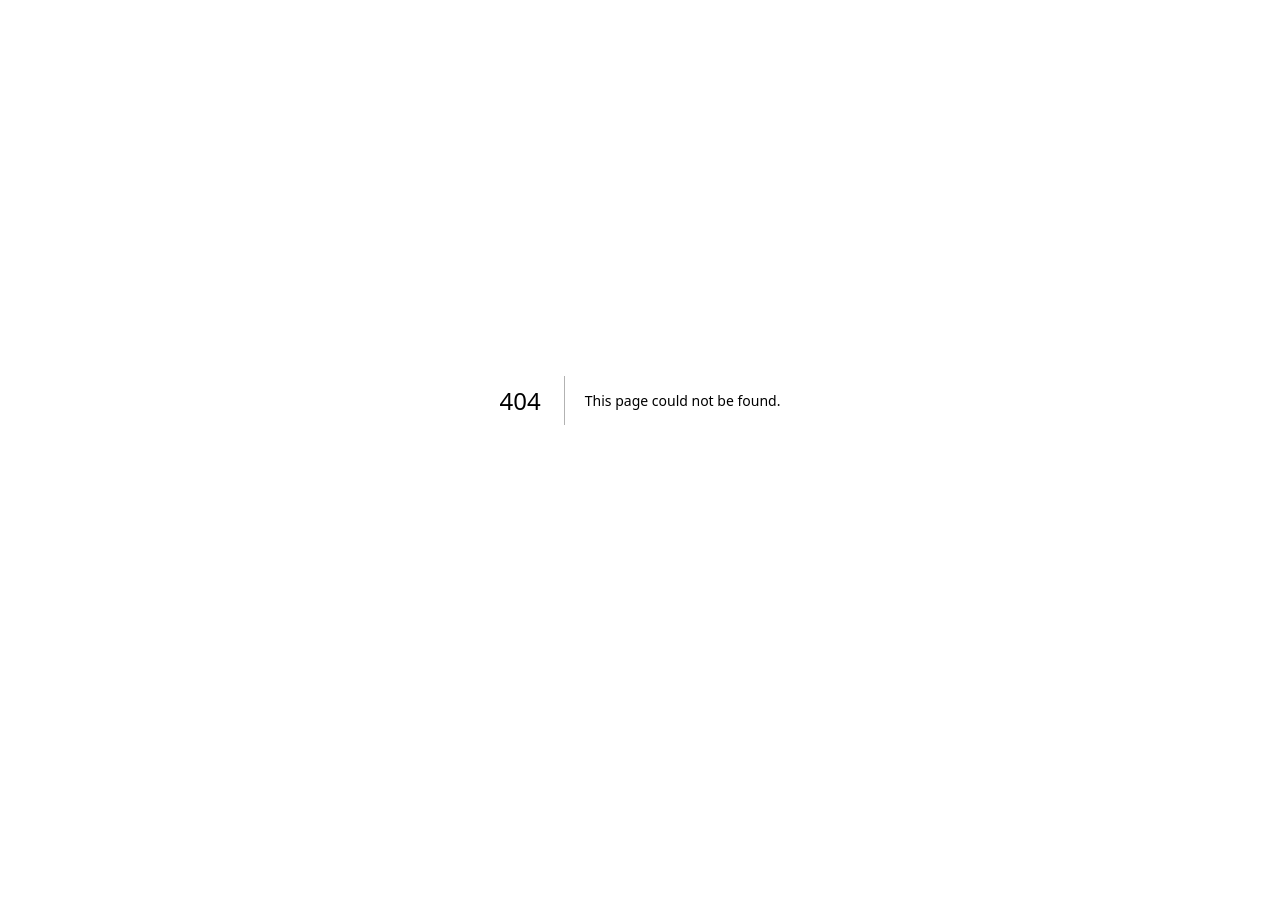
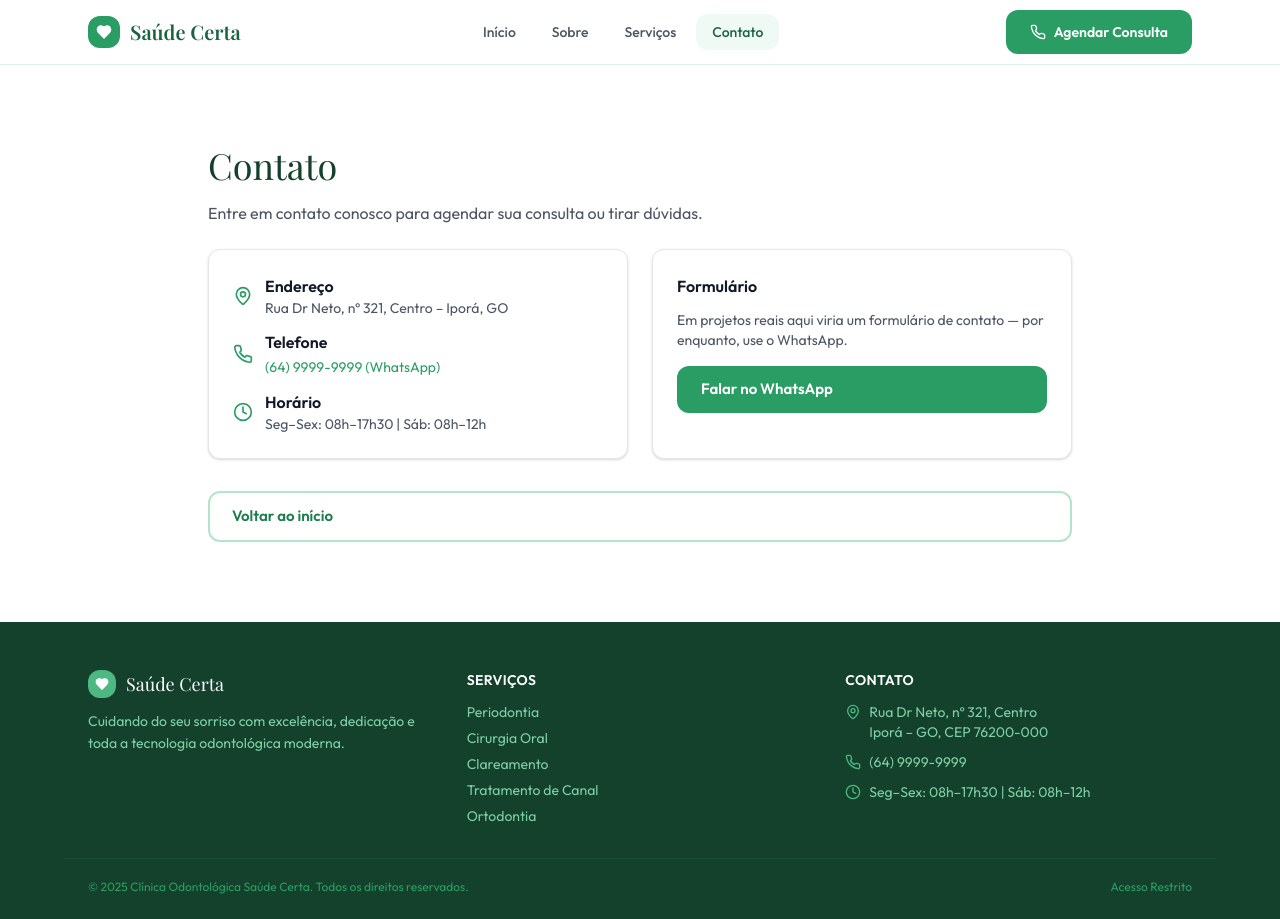
Before and after one commit to PRautomacao/saude-certa, a Next.js app: page /contato in a window 1280 px wide. Before the commit this address had no page. Before the commit the page ends 800 px from the top, so only its background shows below. Built offline with nearby package versions, Linux system fonts and the light colour scheme; a web font is replaced by a local one.

Commit message:
Add site pages: /sobre, /servicos, /contato to avoid 404

```diff
--- /dev/null
+++ b/app/(site)/contato/page.tsx
@@ -0,0 +1,47 @@
+import Link from 'next/link';
+import { MapPin, Phone, Clock } from 'lucide-react';
+
+export default function ContatoPage() {
+  return (
+    <div className="max-w-4xl mx-auto px-4 py-20">
+      <h1 className="font-display text-4xl text-brand-900 mb-4">Contato</h1>
+      <p className="text-gray-600 mb-6">Entre em contato conosco para agendar sua consulta ou tirar dúvidas.</p>
+
+      <div className="grid grid-cols-1 md:grid-cols-2 gap-6 mb-8">
+        <div className="card p-6">
+          <div className="flex items-center gap-3 mb-3">
+            <MapPin className="w-5 h-5 text-brand-500" />
+            <div>
+              <div className="font-semibold">Endereço</div>
+              <div className="text-sm text-gray-600">Rua Dr Neto, nº 321, Centro – Iporá, GO</div>
+            </div>
+          </div>
+
+          <div className="flex items-center gap-3 mb-3">
+            <Phone className="w-5 h-5 text-brand-500" />
+            <div>
+              <div className="font-semibold">Telefone</div>
+              <a href="https://wa.me/556499999999" className="text-sm text-brand-500">(64) 9999-9999 (WhatsApp)</a>
+            </div>
+          </div>
+
+          <div className="flex items-center gap-3">
+            <Clock className="w-5 h-5 text-brand-500" />
+            <div>
+              <div className="font-semibold">Horário</div>
+              <div className="text-sm text-gray-600">Seg–Sex: 08h–17h30 | Sáb: 08h–12h</div>
+            </div>
+          </div>
+        </div>
+
+        <div className="card p-6">
+          <h3 className="font-semibold mb-3">Formulário</h3>
+          <p className="text-sm text-gray-600 mb-4">Em projetos reais aqui viria um formulário de contato — por enquanto, use o WhatsApp.</p>
+          <a href="https://wa.me/556499999999" target="_blank" rel="noreferrer" className="btn-primary">Falar no WhatsApp</a>
+        </div>
+      </div>
+
+      <Link href="/" className="btn-secondary">Voltar ao início</Link>
+    </div>
+  );
+}
--- /dev/null
+++ b/app/(site)/servicos/page.tsx
@@ -0,0 +1,34 @@
+import Link from 'next/link';
+import { ChevronRight } from 'lucide-react';
+
+const servicos = [
+  { nome: 'Periodontia', desc: 'Tratamento das gengivas e estruturas de suporte.' },
+  { nome: 'Cirurgia Oral', desc: 'Extrações, implantes e procedimentos cirúrgicos.' },
+  { nome: 'Clareamento', desc: 'Clareamento dental profissional.' },
+  { nome: 'Tratamento de Canal', desc: 'Endodontia moderna e segura.' },
+  { nome: 'Ortodontia', desc: 'Aparelhos e alinhadores para correção do sorriso.' },
+];
+
+export default function ServicosPage() {
+  return (
+    <div className="max-w-6xl mx-auto px-4 py-20">
+      <h1 className="font-display text-4xl text-brand-900 mb-4">Nossos Serviços</h1>
+      <p className="text-gray-600 mb-8">Oferecemos uma gama completa de tratamentos para cuidar do seu sorriso.</p>
+
+      <div className="grid grid-cols-1 md:grid-cols-2 gap-6">
+        {servicos.map((s) => (
+          <div key={s.nome} className="card p-6">
+            <h3 className="font-semibold text-lg mb-1">{s.nome}</h3>
+            <p className="text-sm text-gray-600">{s.desc}</p>
+          </div>
+        ))}
+      </div>
+
+      <div className="mt-8">
+        <Link href="/" className="btn-secondary inline-flex items-center gap-2">
+          Voltar <ChevronRight className="w-4 h-4" />
+        </Link>
+      </div>
+    </div>
+  );
+}
--- /dev/null
+++ b/app/(site)/sobre/page.tsx
@@ -0,0 +1,25 @@
+import Link from 'next/link';
+import { ChevronRight } from 'lucide-react';
+
+export default function SobrePage() {
+  return (
+    <div className="max-w-4xl mx-auto px-4 py-20">
+      <h1 className="font-display text-4xl text-brand-900 mb-4">Sobre a Clínica Saúde Certa</h1>
+      <p className="text-gray-600 mb-6">
+        A Clínica Saúde Certa é referência em odontologia na região, com profissionais qualificados e
+        infraestrutura moderna. Nosso compromisso é oferecer tratamentos personalizados, seguros e com
+        atenção humanizada.
+      </p>
+
+      <h2 className="text-2xl font-semibold text-brand-800 mb-3">Nossa missão</h2>
+      <p className="text-gray-600 mb-4">Promover saúde, bem-estar e autoestima por meio de serviços odontológicos de excelência.</p>
+
+      <h2 className="text-2xl font-semibold text-brand-800 mb-3">Equipe</h2>
+      <p className="text-gray-600 mb-6">Nossa equipe é formada por especialistas em diversas áreas odontológicas, com atualização constante e foco no atendimento humanizado.</p>
+
+      <Link href="/" className="btn-secondary inline-flex items-center gap-2">
+        Voltar para o início <ChevronRight className="w-4 h-4" />
+      </Link>
+    </div>
+  );
+}
```
